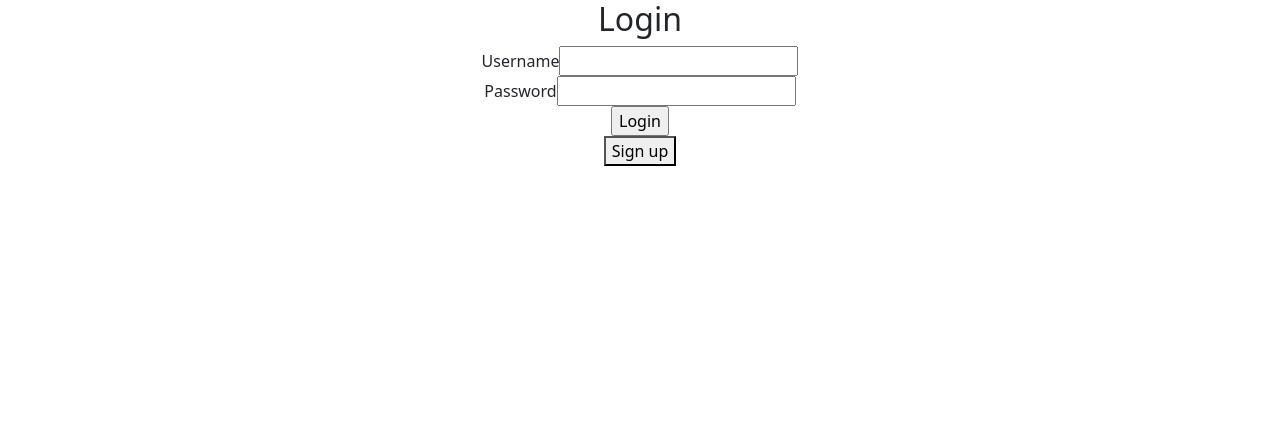
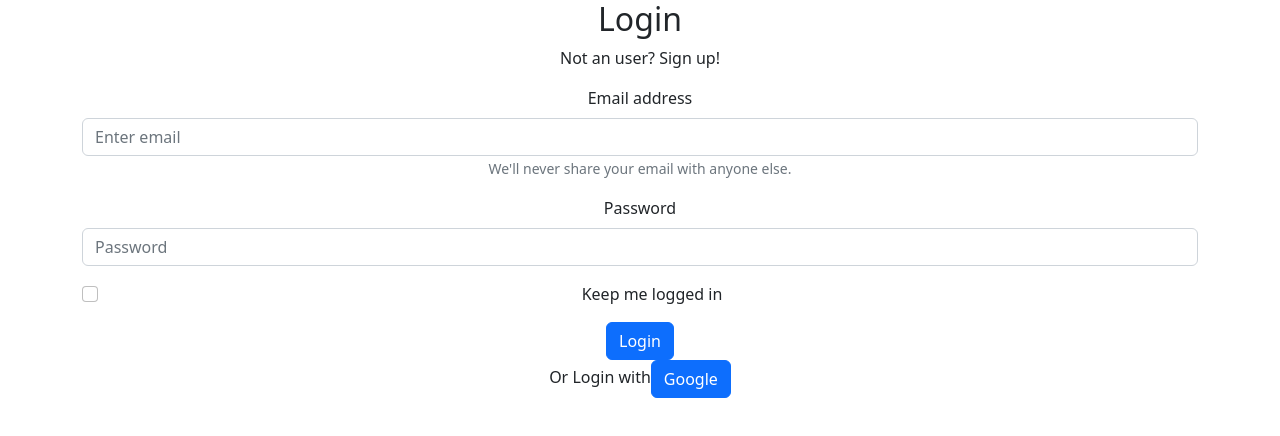
Before and after one commit to camilasandovals/zerin-labs-web, a React (Create React App) app: page /login in a window 1280 px wide. Shown: the top 436 px of the page. Built offline with nearby package versions, Linux system fonts and the light colour scheme.

Commit message:
added login bootstrap

```diff
--- a/src/components/LoginForm.jsx
+++ b/src/components/LoginForm.jsx
@@ -1,18 +1,38 @@
+import { Form, Button, Container } from "react-bootstrap"
+import { useNavigate } from "react-router-dom"
+
 export default function LoginForm() {
+    const navigate = useNavigate()
+
     return(
-        <>
+        <Container>
             <h2>Login</h2>
-            <form >
-                <label htmlFor="username">Username
-                <input type="text" />
-                </label>
-                <br />
-                <label htmlFor="password">Password
-                <input type="text" />
-                </label>
-                <br/>
-                <input type="submit" value="Login" />
-            </form>
-        </>
+            <p>Not an user? <span onClick={() => navigate('/signup')}>Sign up!</span></p>
+            <Form>
+                <Form.Group className="mb-3" >
+                    <Form.Label>Email address</Form.Label>
+                    <Form.Control type="email" placeholder="Enter email" />
+                    <Form.Text>
+                    We'll never share your email with anyone else.
+                    </Form.Text>
+                </Form.Group>
+
+                <Form.Group className="mb-3">
+                    <Form.Label>Password</Form.Label>
+                    <Form.Control type="password" placeholder="Password" />
+                </Form.Group>
+                <Form.Group className="mb-3">
+                    <Form.Check type="checkbox" label="Keep me logged in" />
+                </Form.Group>
+                <Button variant="primary" type="submit"
+                onClick={() => navigate('/home')}>
+                    Login
+                </Button>
+                <p>
+                    Or Login with
+                    <Button>Google</Button>
+                </p>
+            </Form>
+        </Container>
     )
 }
--- a/src/components/MedicationGrid/Grid.jsx
+++ b/src/components/MedicationGrid/Grid.jsx
@@ -19,13 +19,12 @@ export default function Grid(){
                     medications.map(
                         (data) => (
                             data
-                            ? <Medication />
+                            ? <Medication data = {data}/>
                             : <p> Loading ...</p>
                         )
                     )
                 }
             </Row>
-            <Medication />
         </Container>
     )
 }
--- a/src/components/MedicationGrid/Medication.jsx
+++ b/src/components/MedicationGrid/Medication.jsx
@@ -1,7 +1,7 @@
 import Button from 'react-bootstrap/Button';
 import Card from 'react-bootstrap/Card';
 
-export default function Medication(){
+export default function Medication({data}){
     return (
     <Card style={{ width: '18rem' }}>
       <Card.Img variant="top" src="https://i0.wp.com/vitalrecord.tamhsc.edu/wp-content/uploads/2017/01/pills-tamhsc.jpg?fit=1100%2C625&ssl=1" />
--- a/src/components/SignUpForm.jsx
+++ b/src/components/SignUpForm.jsx
@@ -5,7 +5,7 @@ export default function SignUpForm() {
     const navigate = useNavigate()
     return(
         <Container>
-            <h2>SignUp</h2>
+            <h2>Sign Up</h2>
             <p>Already an user? <span onClick={() => navigate('/login')}>Login!</span></p>
             <Form>
                 <Form.Group className="mb-3" >
@@ -27,6 +27,10 @@ export default function SignUpForm() {
                 onClick={() => navigate('/home')}>
                     Sign up
                 </Button>
+                <p>
+                    Or sign up with
+                    <Button>Google</Button>
+                </p>
             </Form>
         </Container>
     )
--- a/src/scenes/Home.jsx
+++ b/src/scenes/Home.jsx
@@ -1,12 +1,16 @@
+import { Button } from "react-bootstrap"
 import Grid from "../components/MedicationGrid/Grid"
 import TestAddMedication from "../components/TestAddMedi"
+import { useNavigate } from "react-router-dom"
 
 export default function Home(){
+    const navigate = useNavigate();
+
     return(
         <>
             <TestAddMedication />
             <Grid />
-            <button>Logout</button>
+            <Button onClick={() => navigate('/login')}>Logout</Button>
         </>
     )
 }
--- a/src/scenes/Login.jsx
+++ b/src/scenes/Login.jsx
@@ -4,7 +4,6 @@ export default function Login(){
     return(
         <>
             <LoginForm />
-            <button>Sign up</button>
         </>
     )
 }
```
